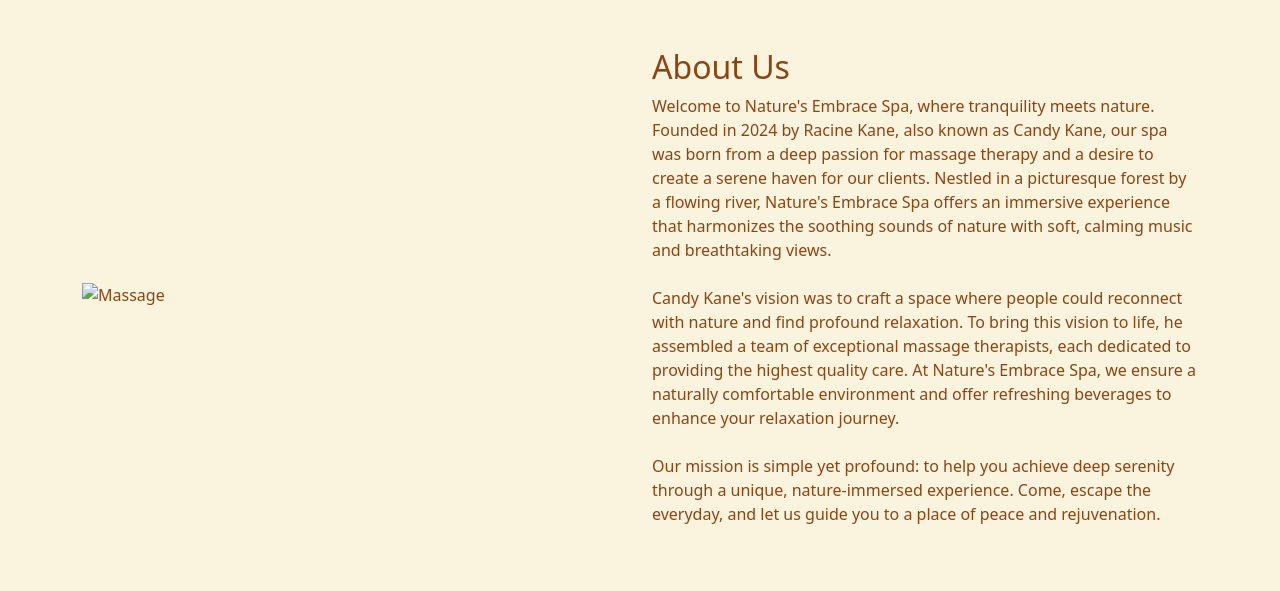
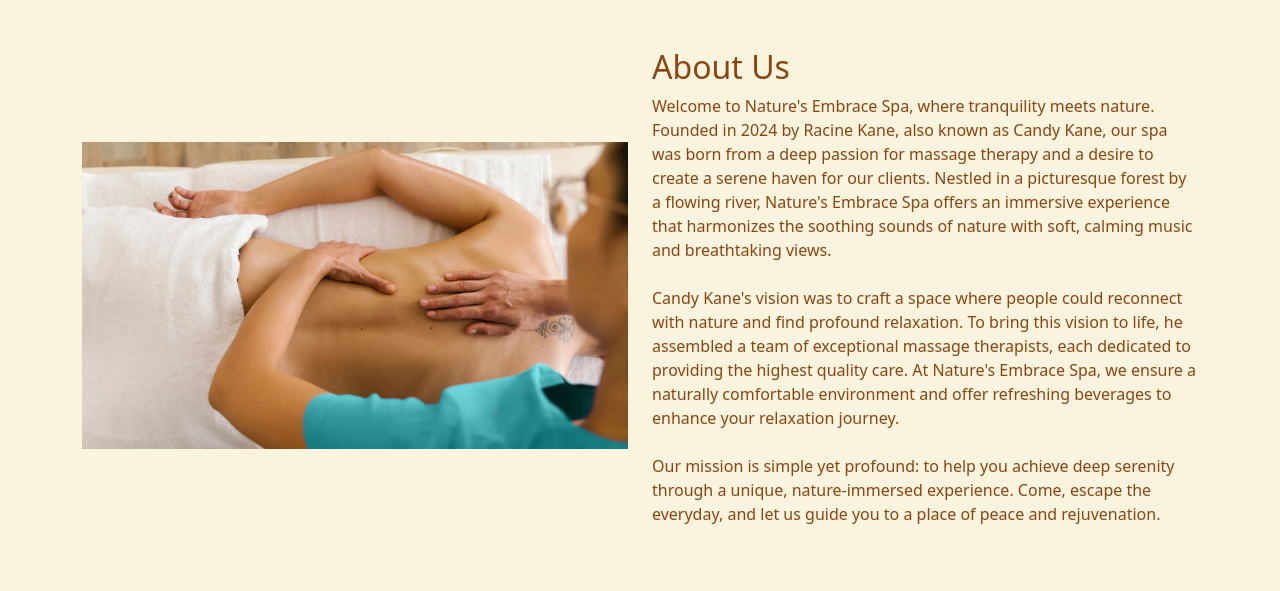
Before and after one commit to Racine-04/Projet1-SEG3525, a plain HTML site: page index.html in a window 1280 px wide. Shown: the part 802-1393 px from the top of the page. Drawn offline with nearby package versions, Linux system fonts and the light colour scheme; the site is published under a folder, as on GitHub Pages, so addresses that start at the root find nothing.

Commit message:
Fixed img bug on index

```diff
--- a/index.html
+++ b/index.html
@@ -68,7 +68,7 @@
             <div class="row">
                 <div class="col-lg-6 align-items-center d-flex">
                     <!-- https://www.goodnet.org/articles/5-relaxing-massage-techniques-anyone-do-at-home -->
-                    <img src="/img/massage-on-back-1296-728-header.webp" class="img-fluid" alt="Massage">
+                    <img src="img/massage-on-back-1296-728-header.webp" class="img-fluid" alt="Massage">
                 </div>
                 <div class="col-lg-6">
                     <div>
```
